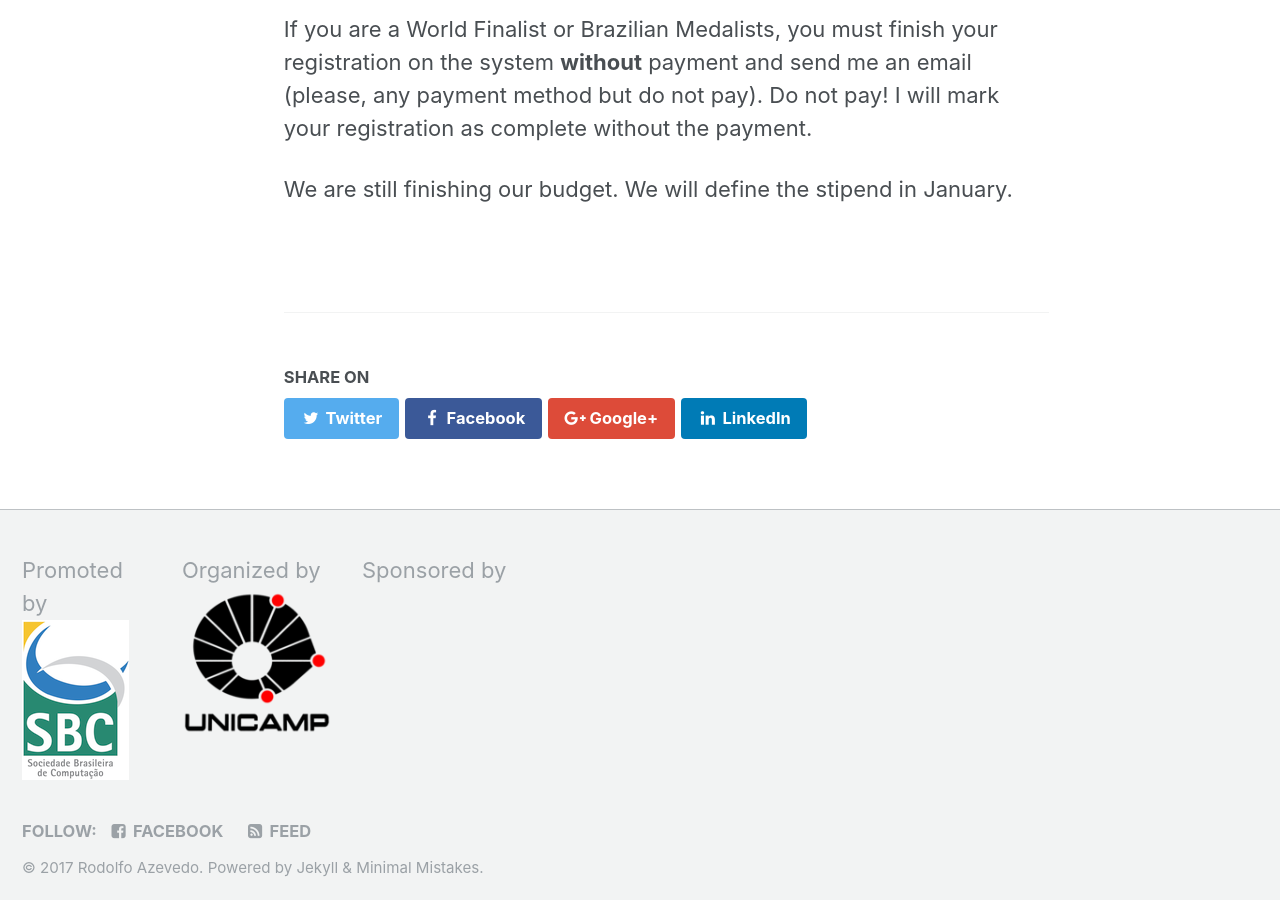
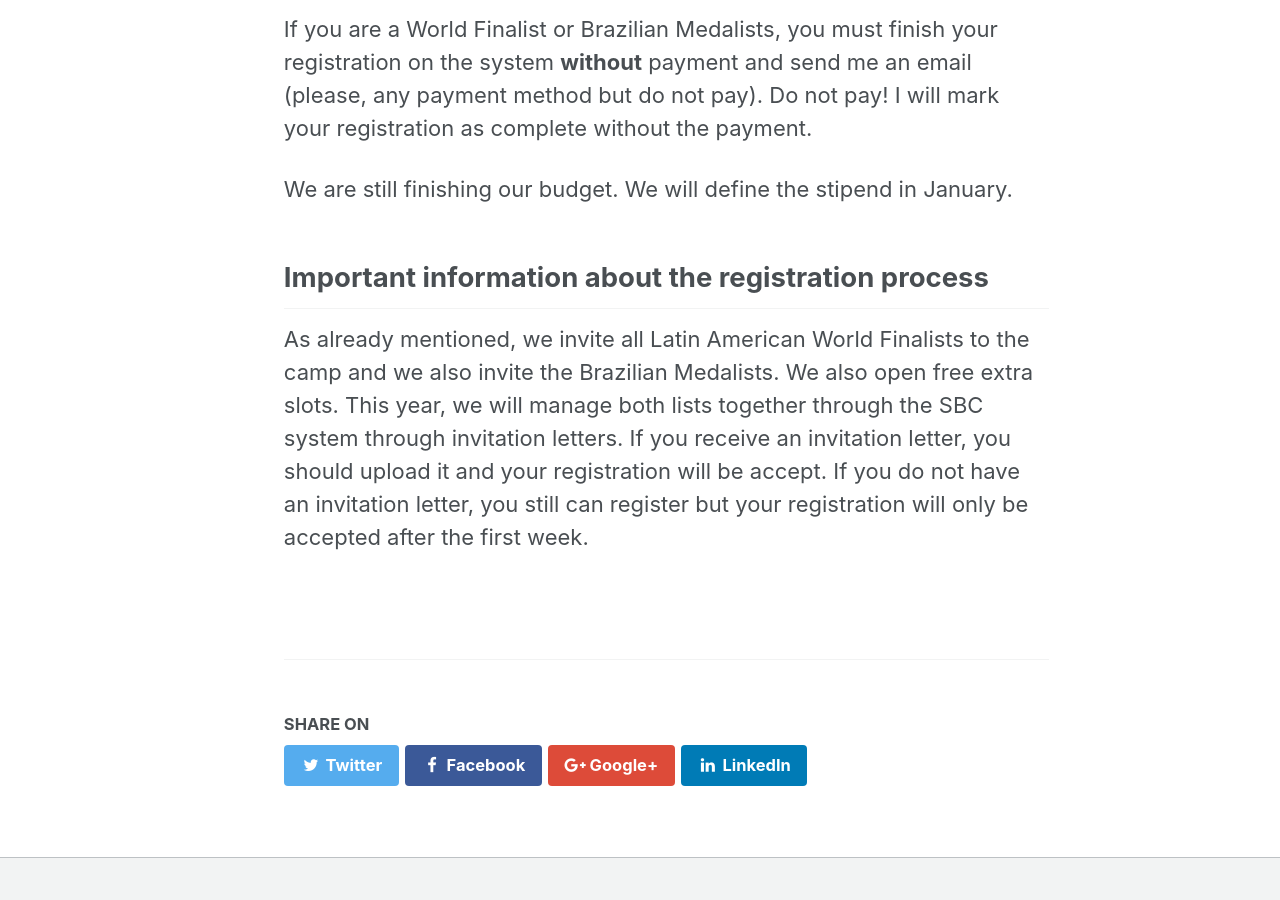
Before and after one commit to rjazevedo/BrazilianICPCSummerSchool2018, a Jekyll site: the page built from registration.md, in a window 1280 px wide and 900 px high, scrolled down 911 px. Built offline with Jekyll 4.4.1, drawn with Linux system fonts in a browser that asks for light colours.

Commit message:
Updating registration information

```diff
--- a/registration.md
+++ b/registration.md
@@ -21,3 +21,7 @@ Dinner|included|included|included|included
 If you are a World Finalist or Brazilian Medalists, you must finish your registration on the system **without** payment and send me an email (please, any payment method but do not pay). Do not pay! I will mark your registration as complete without the payment.
 
 We are still finishing our budget. We will define the stipend in January.
+
+## Important information about the registration process
+
+As already mentioned, we invite all Latin American World Finalists to the camp and we also invite the Brazilian Medalists. We also open free extra slots. This year, we will manage both lists together through the SBC system through invitation letters. If you receive an invitation letter, you should upload it and your registration will be accept. If you do not have an invitation letter, you still can register but your registration will only be accepted after the first week.
```
